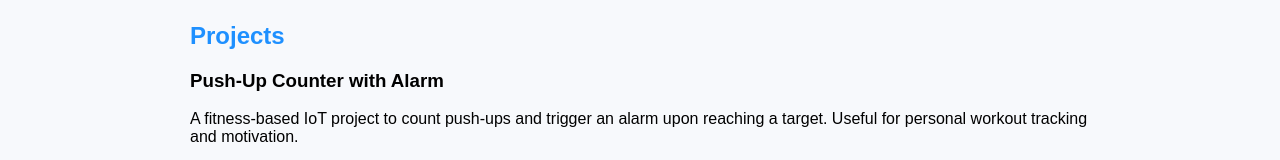
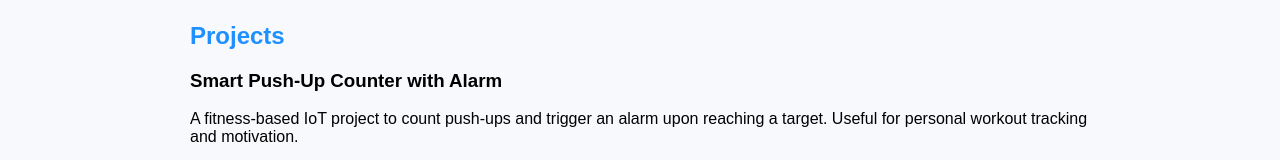
Before and after one commit to Mukesh2731/Portfolio, a plain HTML site: page index.html in a window 1280 px wide. Shown: the part 512-672 px from the top of the page. Drawn offline with Linux system fonts and the light colour scheme.

Commit message:
Update index.html

```diff
--- a/index.html
+++ b/index.html
@@ -81,7 +81,7 @@
 
   <section>
     <h2>Projects</h2>
-    <h3>Push-Up Counter with Alarm</h3>
+    <h3>Smart Push-Up Counter with Alarm</h3>
     <p>A fitness-based IoT project to count push-ups and trigger an alarm upon reaching a target. Useful for personal workout tracking and motivation.</p>
 
     <h3>Smart Grocery Management System</h3>
```
